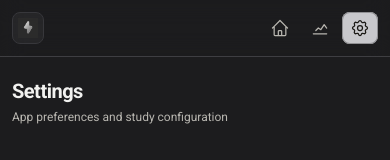
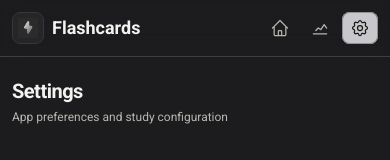
Before and after one commit to acehuall/Flashcards_-Claude-Test-, a React (Vite) app: page /settings in a window 390 px wide. Shown: the top 160 px of the page. Built offline with nearby package versions, Linux system fonts and the light colour scheme; no server answers.

Commit message:
Restore Flashcards wordmark on mobile header

```diff
--- a/src/shared/layouts/StandardShell.tsx
+++ b/src/shared/layouts/StandardShell.tsx
@@ -63,7 +63,7 @@ export function StandardShell({ children }: StandardShellProps) {
             <span className="flex h-8 w-8 shrink-0 items-center justify-center rounded-lg border border-app-border bg-app-primary/5">
               <img src="/icons/Icon-128.png" alt="" className="h-5 w-5 object-contain" aria-hidden="true" />
             </span>
-            <span className="hidden sm:inline">Flashcards</span>
+            <span>Flashcards</span>
           </Link>
 
           <nav className="min-w-0 flex items-center gap-1" aria-label="Main navigation">
```
